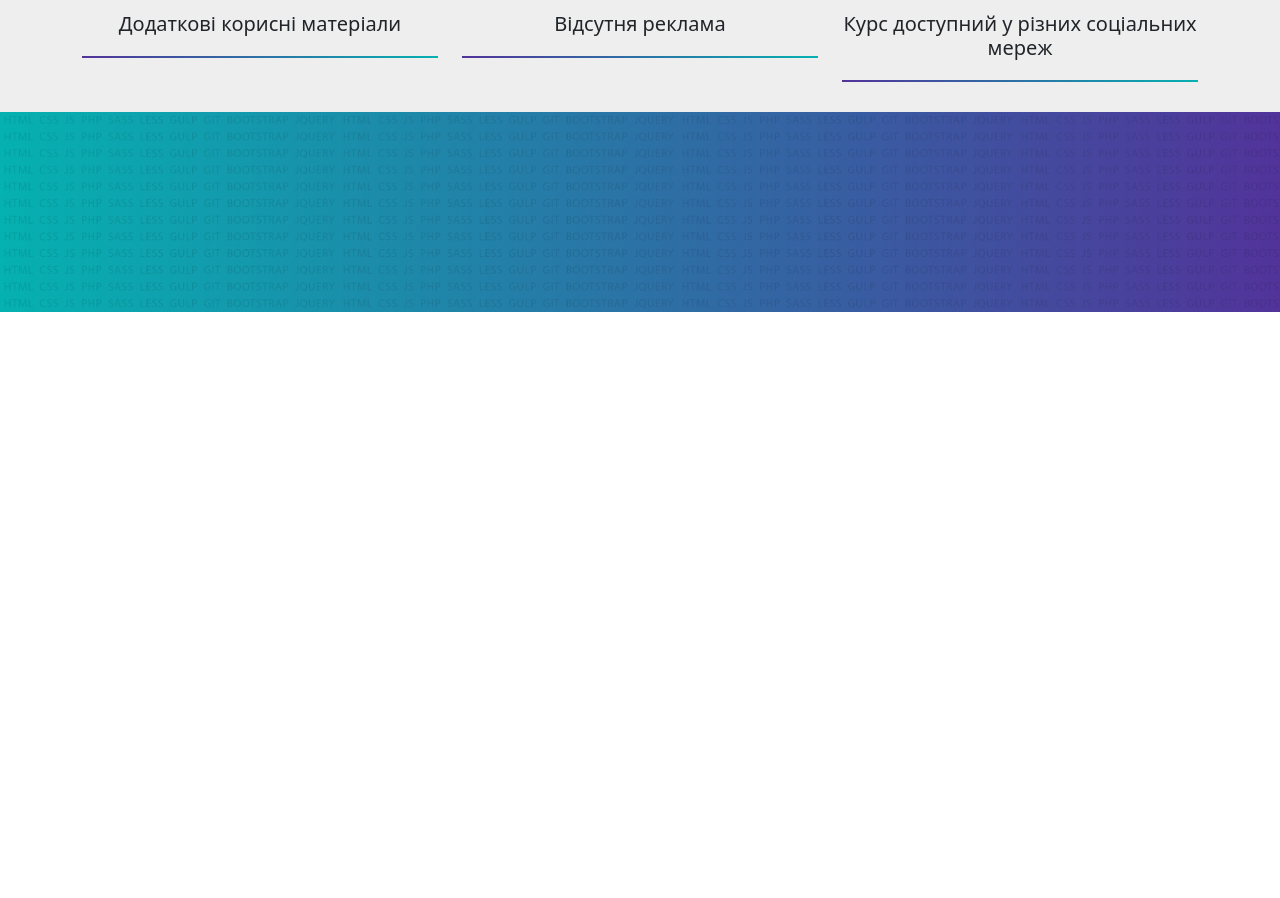
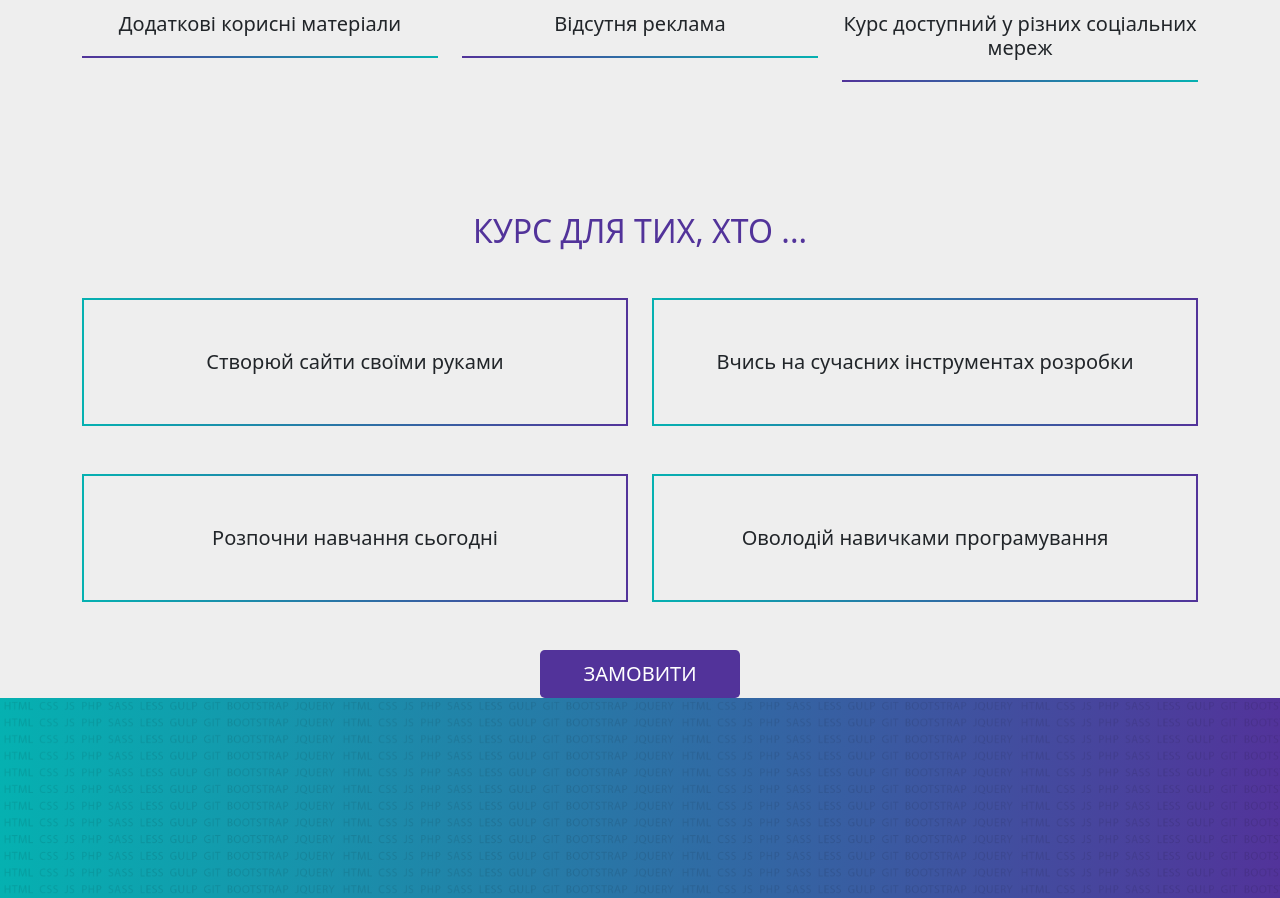
Before and after one commit to YuriyPavlyshyn/Bootstrap-5-practice, a website: page index.html in a window 1280 px wide. Shown: the part 1630-2528 px from the top of the page. Before the commit the page ends 1942 px from the top, so only its background shows below. Drawn offline with Linux system fonts and the light colour scheme.

Commit message:
Add forwhom section

```diff
--- a/index.html
+++ b/index.html
@@ -177,6 +177,36 @@
         </div>
     </section>
 
+    <section class="forwhom">
+        <div class="container">
+            <div class="row">
+                <div class="col-12">
+                    <h2 class="text-center text-uppercase color2 mb-5">Курс для тих, хто ...</h2>
+                </div>
+            </div>
+            <div class="row">
+                <div class="col-xl-6 col-lg-12 col-md-6 col-sm-12">
+                    <h5 class="text-center mb-5">Cтворюй сайти своїми руками</h5>
+                </div>
+                <div class="col-xl-6 col-lg-12 col-md-6 col-sm-12">
+                    <h5 class="text-center mb-5">Вчись на сучасних інструментах розробки</h5>
+                </div>
+            </div>
+            <div class="row">
+                <div class="col-xl-6 col-lg-12 col-md-6 col-sm-12">
+                    <h5 class="text-center mb-5">Розпочни навчання сьогодні</h5>
+                </div>
+                <div class="col-xl-6 col-lg-12 col-md-6 col-sm-12">
+                    <h5 class="text-center mb-5">Оволодій навичками програмування</h5>
+                </div>
+            </div>
+            <div class="row">
+                <div class="col-12">
+                    <a href="#footer" class="btn btn-lg text-uppercase btn-itd">Замовити</a>
+                </div>
+            </div>
+        </div>
+    </section>
     <footer id="footer">
 
     </footer>
--- a/site/css/style.css
+++ b/site/css/style.css
@@ -9,7 +9,9 @@ header, footer {
 
 section {
     padding: 100px 0 0 0;
+    background-color: #eee;
 }
+
 header {
     padding: 150px 0;
 }
@@ -84,10 +86,6 @@ header, footer {
     height: 100%;
 }
 
-.myAccordion {
-    background-color: #eee;
-}
-
 .accordion-color {
     background-color: #05b1b1;
 }
@@ -97,10 +95,6 @@ header, footer {
 }
 
 /* розділ: "Про курс" */
-.about {
-    background-color: #eee;
-}
-
 .about i {
     font-size: 25px;
     color: var(--color2);
@@ -140,3 +134,10 @@ header, footer {
 .bg2 {
     background-color: var(--color2);
 }
+
+.forwhom h5 {
+    padding: 50px;
+    border: 2px solid;
+    border-image-slice: 1;
+    border-image-source: linear-gradient(to left, var(--color2), var(--color1));
+}
```
